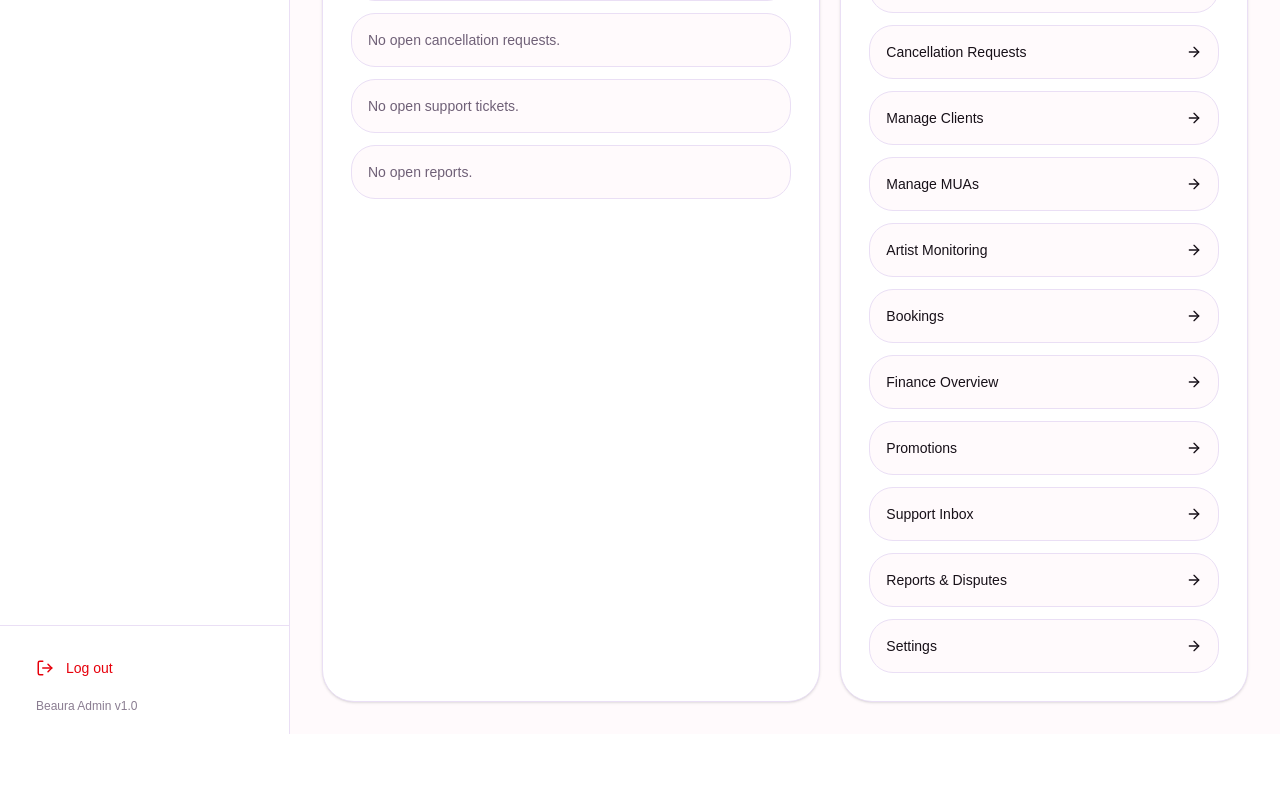
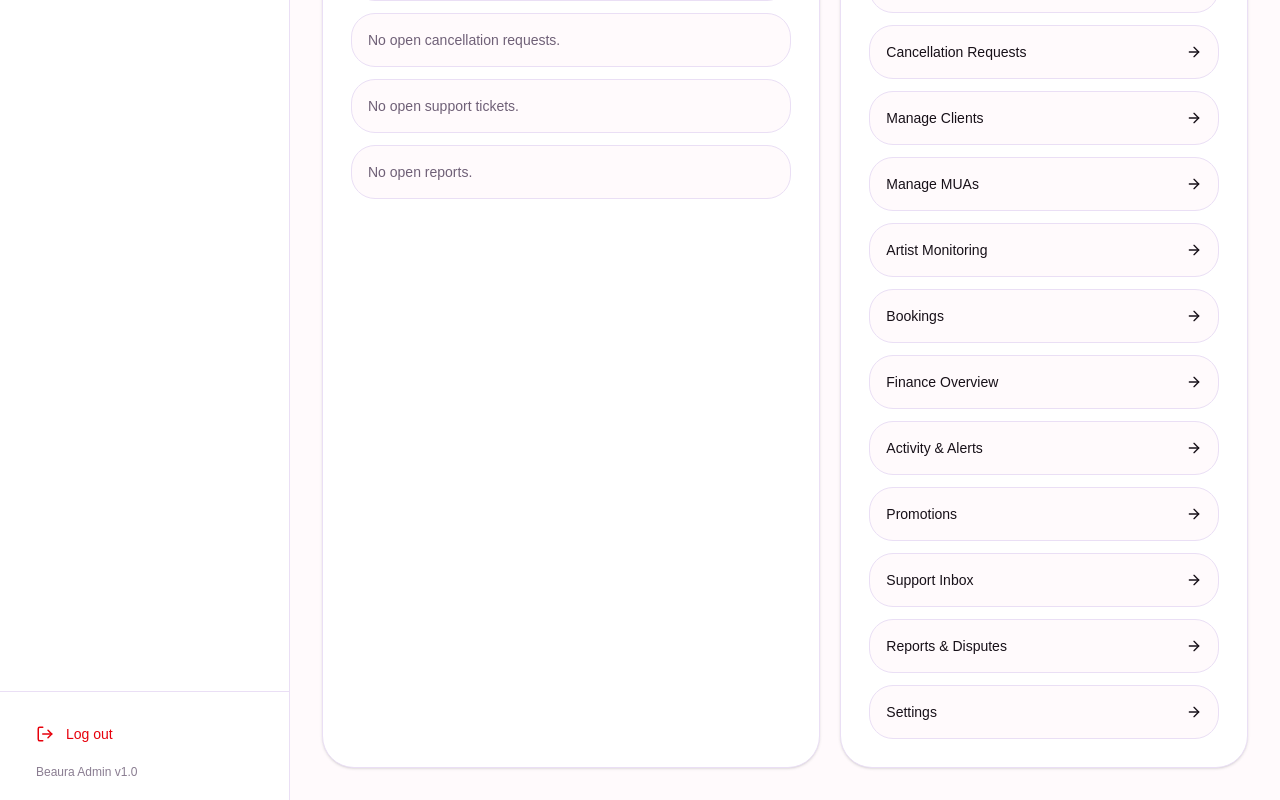
Before and after one commit to mshahd2410-create/beaura, a Next.js app: page /admin in a window 1280 px wide. Shown: the part 2054-2854 px from the top of the page. Before the commit the page ends 2788 px from the top, so only its background shows below. Built offline with nearby package versions, Linux system fonts and the light colour scheme; no server answers; the database is empty.

Commit message:
Add Activity and Alerts dashboard shortcut

```diff
--- a/app/admin/page.tsx
+++ b/app/admin/page.tsx
@@ -407,6 +407,7 @@ export default function AdminDashboardPage() {
                 <Shortcut href="/admin/artist-monitoring" label="Artist Monitoring" />
                 <Shortcut href="/admin/bookings" label="Bookings" />
                 <Shortcut href="/admin/finance" label="Finance Overview" />
+                <Shortcut href="/admin/activity-alerts" label="Activity & Alerts" />
                 <Shortcut href="/admin/promotions" label="Promotions" />
                 <Shortcut href="/admin/support" label="Support Inbox" />
                 <Shortcut href="/admin/reports" label="Reports & Disputes" />
```
